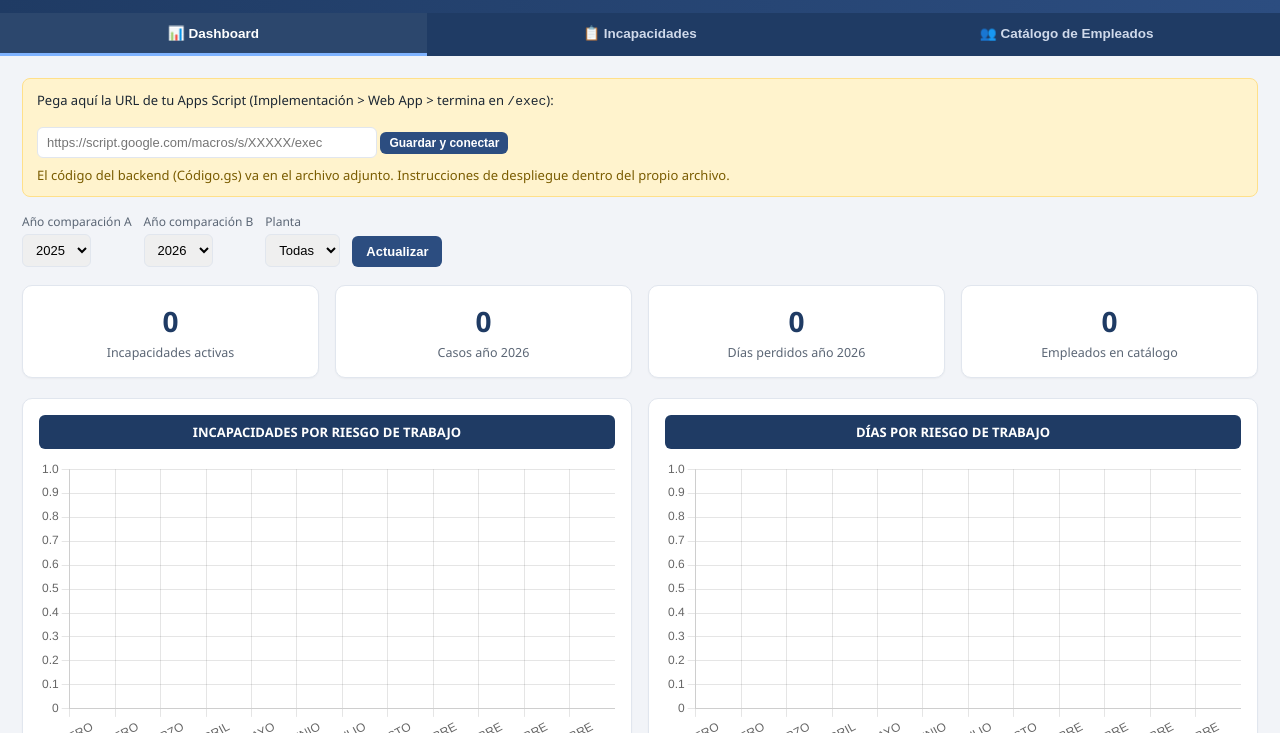
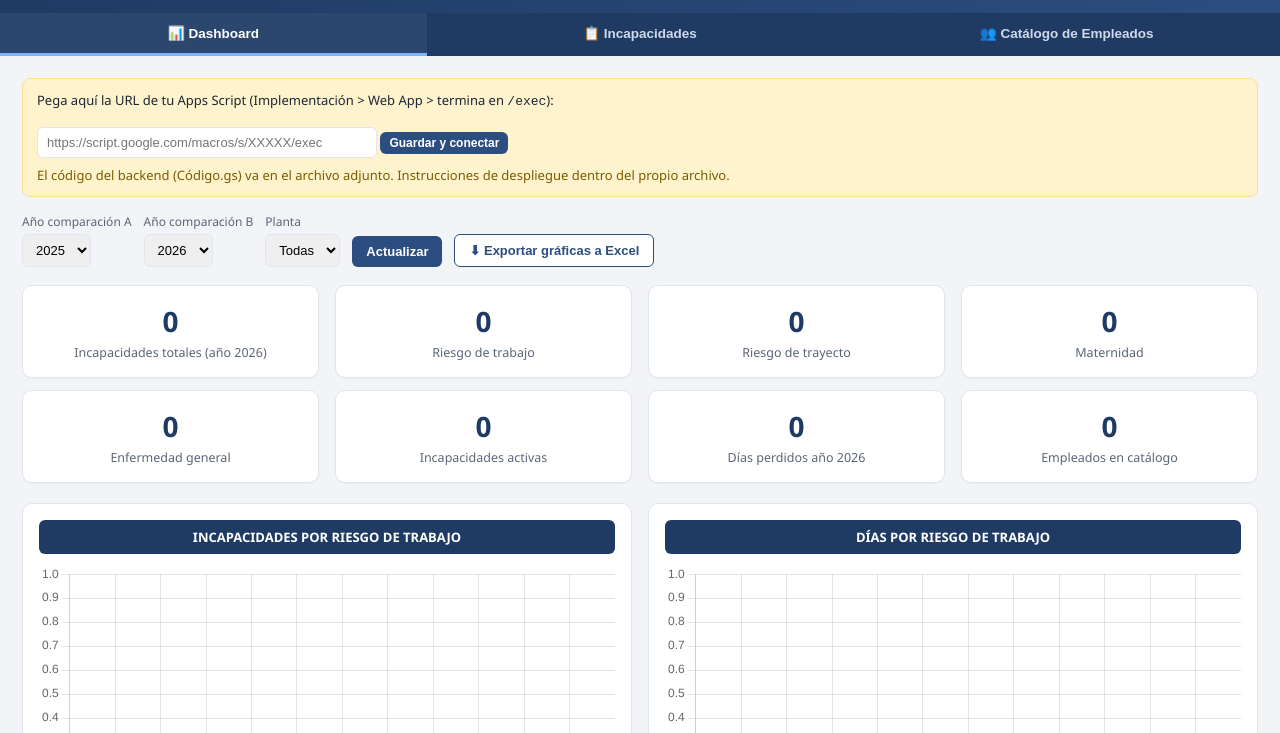
Before and after one commit to hersonramos121193-star/SERVICIO-MEDICO, a plain HTML site: page index.html in a window 1280 px wide. Shown: the part 67-800 px from the top of the page. Drawn offline with nearby package versions, Linux system fonts and the light colour scheme.

Commit message:
Add files via upload

```diff
--- a/index.html
+++ b/index.html
@@ -105,11 +105,18 @@
     <div><label>Año comparación B</label><select id="filtroAnioB"></select></div>
     <div><label>Planta</label><select id="filtroPlanta"><option value="">Todas</option></select></div>
     <div><button class="btn" onclick="renderDashboard()">Actualizar</button></div>
+    <div><button class="btn secundario" onclick="exportarGraficasExcel()">⬇ Exportar gráficas a Excel</button></div>
   </div>
 
+  <div class="grid grid-4" style="margin-bottom:12px;">
+    <div class="card kpi"><div class="valor" id="kpiTotalCasos">0</div><div class="label" id="lblTotalCasos">Incapacidades totales (año B)</div></div>
+    <div class="card kpi"><div class="valor" id="kpiRT">0</div><div class="label">Riesgo de trabajo</div></div>
+    <div class="card kpi"><div class="valor" id="kpiTrayecto">0</div><div class="label">Riesgo de trayecto</div></div>
+    <div class="card kpi"><div class="valor" id="kpiMaternidad">0</div><div class="label">Maternidad</div></div>
+  </div>
   <div class="grid grid-4" style="margin-bottom:20px;">
+    <div class="card kpi"><div class="valor" id="kpiEnfermedad">0</div><div class="label">Enfermedad general</div></div>
     <div class="card kpi"><div class="valor" id="kpiCasosActivos">0</div><div class="label">Incapacidades activas</div></div>
-    <div class="card kpi"><div class="valor" id="kpiCasosAnio">0</div><div class="label" id="lblCasosAnio">Casos año B</div></div>
     <div class="card kpi"><div class="valor" id="kpiDiasAnio">0</div><div class="label" id="lblDiasAnio">Días perdidos año B</div></div>
     <div class="card kpi"><div class="valor" id="kpiEmpleados">0</div><div class="label">Empleados en catálogo</div></div>
   </div>
@@ -138,6 +145,14 @@
     <div class="card">
       <div class="titulo-banda">DISTRIBUCIÓN POR TIPO DE INCAPACIDAD (año B)</div>
       <canvas id="chartTipo" height="180"></canvas>
+    </div>
+    <div class="card">
+      <div class="titulo-banda">CASOS POR AÑO (histórico, todos los tipos)</div>
+      <canvas id="chartPorAnio" height="180"></canvas>
+    </div>
+    <div class="card">
+      <div class="titulo-banda">CASOS POR MES (año B, todos los tipos)</div>
+      <canvas id="chartPorMes" height="180"></canvas>
     </div>
   </div>
 </div>
@@ -305,6 +320,23 @@ let empleados = [];
 let urlScript = localStorage.getItem('urlAppsScript') || '';
 let cargaPendiente = null; // {tipo:'incapacidades'|'empleados', registros:[...]}
 let charts = {};
+let ultimosDatosDashboard = null;
+
+function exportarGraficasExcel(){
+  if(!ultimosDatosDashboard){ alert('Aún no hay datos calculados en el dashboard.'); return; }
+  const d = ultimosDatosDashboard;
+  const wb = XLSX.utils.book_new();
+  XLSX.utils.book_append_sheet(wb, XLSX.utils.json_to_sheet(d.resumen), 'Resumen');
+  XLSX.utils.book_append_sheet(wb, XLSX.utils.json_to_sheet(d.porMesRT), 'Casos RT por mes');
+  XLSX.utils.book_append_sheet(wb, XLSX.utils.json_to_sheet(d.diasMesRT), 'Dias RT por mes');
+  XLSX.utils.book_append_sheet(wb, XLSX.utils.json_to_sheet(d.porMesEnf), 'Casos Enf por mes');
+  XLSX.utils.book_append_sheet(wb, XLSX.utils.json_to_sheet(d.diasMesEnf), 'Dias Enf por mes');
+  XLSX.utils.book_append_sheet(wb, XLSX.utils.json_to_sheet(d.porPlanta), 'Casos por planta');
+  XLSX.utils.book_append_sheet(wb, XLSX.utils.json_to_sheet(d.porTipo), 'Distribucion por tipo');
+  XLSX.utils.book_append_sheet(wb, XLSX.utils.json_to_sheet(d.porAnio), 'Casos por año');
+  XLSX.utils.book_append_sheet(wb, XLSX.utils.json_to_sheet(d.porMesTotal), 'Casos por mes (total)');
+  XLSX.writeFile(wb, `dashboard_servicio_medico_${d.anioB}.xlsx`);
+}
 
 /* ============================================================
    CONFIGURACIÓN / CONEXIÓN
@@ -630,14 +662,60 @@ function renderDashboard(){
   filtrar(incapacidadesGraficables, anioB).filter(esInicial).forEach(i=>{ porTipo[i.Incapacidad] = (porTipo[i.Incapacidad]||0)+1; });
   dibujarPastel('chartTipo', Object.keys(porTipo), Object.values(porTipo));
 
-  // KPIs
+  // casos por año (histórico completo, todos los tipos, respeta planta)
+  const casosPlantaFiltrada = incapacidadesGraficables.filter(i=>!planta||i.Planta===planta).filter(esInicial);
+  const porAnio = {};
+  casosPlantaFiltrada.forEach(i=>{
+    const a = anioDe(i.FechaInicio);
+    if(a) porAnio[a] = (porAnio[a]||0)+1;
+  });
+  const aniosOrdenados = Object.keys(porAnio).sort();
+  dibujarBarrasSimple('chartPorAnio', aniosOrdenados, aniosOrdenados.map(a=>porAnio[a]));
+
+  // casos por mes (año B, todos los tipos)
+  const casosBTodos = filtrar(incapacidadesGraficables, anioB).filter(esInicial);
+  const porMes = new Array(12).fill(0);
+  casosBTodos.forEach(i=>{ const m = Number(i.FechaInicio.slice(5,7))-1; porMes[m]++; });
+  dibujarBarrasSimple('chartPorMes', MESES, porMes);
+
+  // KPIs por tipo (año B)
+  const contarTipo = t => casosBTodos.filter(i=>i.Incapacidad===t).length;
+  document.getElementById('kpiTotalCasos').textContent = casosBTodos.length;
+  document.getElementById('lblTotalCasos').textContent = `Incapacidades totales (año ${anioB})`;
+  document.getElementById('kpiRT').textContent = contarTipo('RIESGO DE TRABAJO');
+  document.getElementById('kpiTrayecto').textContent = contarTipo('RIESGO DE TRAYECTO');
+  document.getElementById('kpiMaternidad').textContent = contarTipo('MATERNIDAD');
+  document.getElementById('kpiEnfermedad').textContent = contarTipo('ENFERMEDAD');
+
+  // KPIs generales
   const casosGlobal = calcularCasos(incapacidadesGraficables); // para "activas" sí importa el estatus real de la cadena completa
   document.getElementById('kpiCasosActivos').textContent = casosGlobal.filter(i=>i.Estatus==='Activa').length;
-  document.getElementById('kpiCasosAnio').textContent = filtrar(incapacidadesGraficables, anioB).filter(esInicial).length;
-  document.getElementById('lblCasosAnio').textContent = `Casos año ${anioB}`;
   document.getElementById('kpiDiasAnio').textContent = listaB.reduce((s,i)=>s+(i.Dias||0),0);
   document.getElementById('lblDiasAnio').textContent = `Días perdidos año ${anioB}`;
   document.getElementById('kpiEmpleados').textContent = empleados.filter(e=>e.Estatus==='Activo').length;
+
+  // datos guardados para exportar a Excel
+  ultimosDatosDashboard = {
+    anioA, anioB, planta: planta||'Todas',
+    resumen: [
+      {Indicador:'Incapacidades totales', Valor: casosBTodos.length},
+      {Indicador:'Riesgo de trabajo', Valor: contarTipo('RIESGO DE TRABAJO')},
+      {Indicador:'Riesgo de trayecto', Valor: contarTipo('RIESGO DE TRAYECTO')},
+      {Indicador:'Maternidad', Valor: contarTipo('MATERNIDAD')},
+      {Indicador:'Enfermedad general', Valor: contarTipo('ENFERMEDAD')},
+      {Indicador:'Incapacidades activas', Valor: casosGlobal.filter(i=>i.Estatus==='Activa').length},
+      {Indicador:'Días perdidos', Valor: listaB.reduce((s,i)=>s+(i.Dias||0),0)},
+      {Indicador:'Empleados activos en catálogo', Valor: empleados.filter(e=>e.Estatus==='Activo').length}
+    ],
+    porMesRT: MESES.map((m,i)=>({Mes:m, [anioA]:serieMensual(listaA,esRT,'casos')[i], [anioB]:serieMensual(listaB,esRT,'casos')[i]})),
+    diasMesRT: MESES.map((m,i)=>({Mes:m, [anioA]:serieMensual(listaA,esRT,'dias')[i], [anioB]:serieMensual(listaB,esRT,'dias')[i]})),
+    porMesEnf: MESES.map((m,i)=>({Mes:m, [anioA]:serieMensual(listaA,esEnf,'casos')[i], [anioB]:serieMensual(listaB,esEnf,'casos')[i]})),
+    diasMesEnf: MESES.map((m,i)=>({Mes:m, [anioA]:serieMensual(listaA,esEnf,'dias')[i], [anioB]:serieMensual(listaB,esEnf,'dias')[i]})),
+    porPlanta: Object.entries(porPlanta).map(([Planta,Casos])=>({Planta,Casos})),
+    porTipo: Object.entries(porTipo).map(([Tipo,Casos])=>({Tipo,Casos})),
+    porAnio: aniosOrdenados.map(a=>({Año:a, Casos:porAnio[a]})),
+    porMesTotal: MESES.map((m,i)=>({Mes:m, Casos:porMes[i]}))
+  };
 }
 
 function dibujarBarras(canvasId, labels, series){
```
